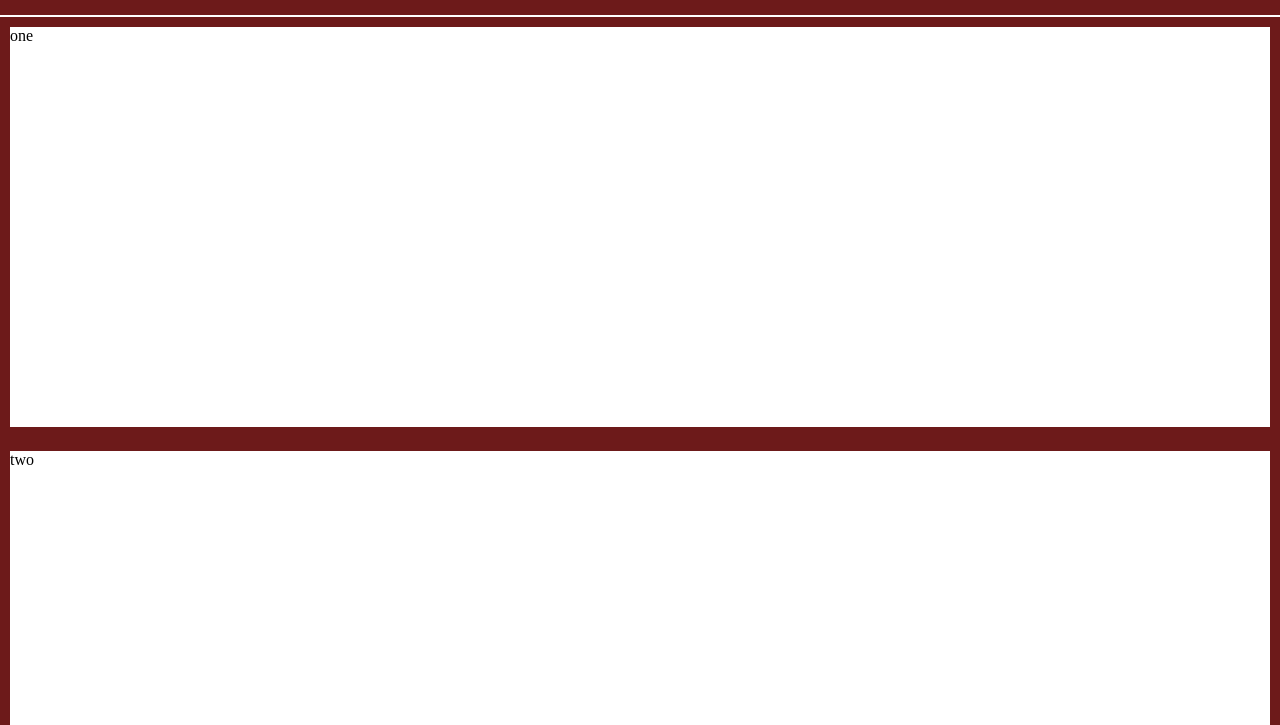
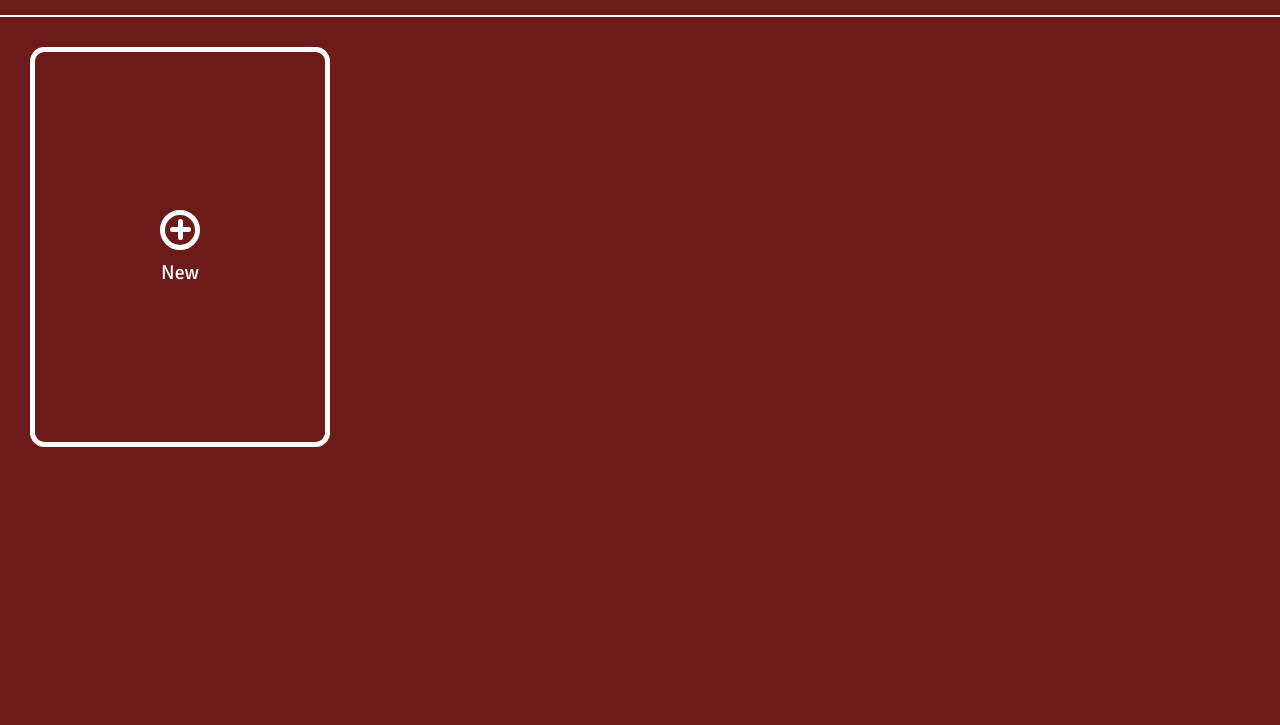
Before and after one commit to GeorgioIO/library, a plain HTML site: page index.html in a window 1280 px wide. Shown: the part 75-800 px from the top of the page. Drawn offline with Linux system fonts and the light colour scheme.

Commit message:
Work on add button Design

```diff
--- a/index.html
+++ b/index.html
@@ -41,9 +41,13 @@
         <img id="closeControlPanel" src="./images/close-svgrepo-com.svg" alt="closeicon">
     </div>
     <main>
-        <div>one</div>
-        <div>two</div>
-        <div>three</div>
+        <button class="add">
+            <div class="plus">
+                <div class="x"></div>
+                <div class="y"></div>
+            </div>
+            <p>New</p>
+        </button>
 
 
     </main>
--- a/styles/style.css
+++ b/styles/style.css
@@ -53,6 +53,19 @@
     100%
     {
         transform: translateY(-200px);
+    }
+}
+
+@keyframes rotate
+{
+    0%
+    {
+        transform: rotate(0);
+    }
+
+    100%
+    {
+        transform: rotate(360deg);
     }
 }
 
@@ -195,9 +208,9 @@ main
 {
     width: 100%;
     overflow: auto;
-    padding: 10px;
+    padding: 30px;
     display: grid;
-    grid-template-columns: repeat(auto-fit , clamp(200px , 1fr , 300px));
+    grid-template-columns: repeat(auto-fit , 300px);
     grid-template-rows: repeat(auto-fit , 400px);
     grid-auto-flow: row;
     grid-auto-rows: 400px;
@@ -209,6 +222,68 @@ main > div
     background-color: white;
 }
 
+main > .add{
+    --outline : #FFFFFF;
+    --bgcolor : transparent;
+    background-color: var(--bgcolor);
+    border-radius: .9rem;
+    border: 5px solid var(--outline);
+    display: flex;
+    flex-direction: column;
+    gap: 10px;
+    justify-content: center;
+    align-items: center;
+    font-family: var(--general-font);
+    cursor: pointer;
+    transition: all ease-in 400ms;
+}
+
+main > .add:hover{
+    transform: scale(1.03);
+}
+
+
+main > .add > .plus
+{
+    --bordercolor : #FFFFFF ;
+    width: 40px;
+    height: 40px;
+    border-radius: 50%;
+    border: 5px solid var(--bordercolor);
+    display: flex;
+    align-items: center;
+    justify-content: center;
+    position: relative;
+}
+
+main > .add:hover .plus{
+    animation: rotate 500ms ease-in-out forwards;
+}
+
+.plus > .x
+{
+    width: 5px;
+    height: 70%;
+    background-color: #FFFFFF;
+    border-radius: .55rem;
+    position: absolute;
+}
+
+.plus > .y
+{
+    width: 70%;
+    height: 5px;
+    border-radius: .55rem;
+    background-color: #FFFFFF;
+
+}
+
+main > .add > p
+{
+    --fontcolor : #FFFFFF;
+    color: var(--fontcolor);
+    font-size: 20px;
+}
 
 
 
```
